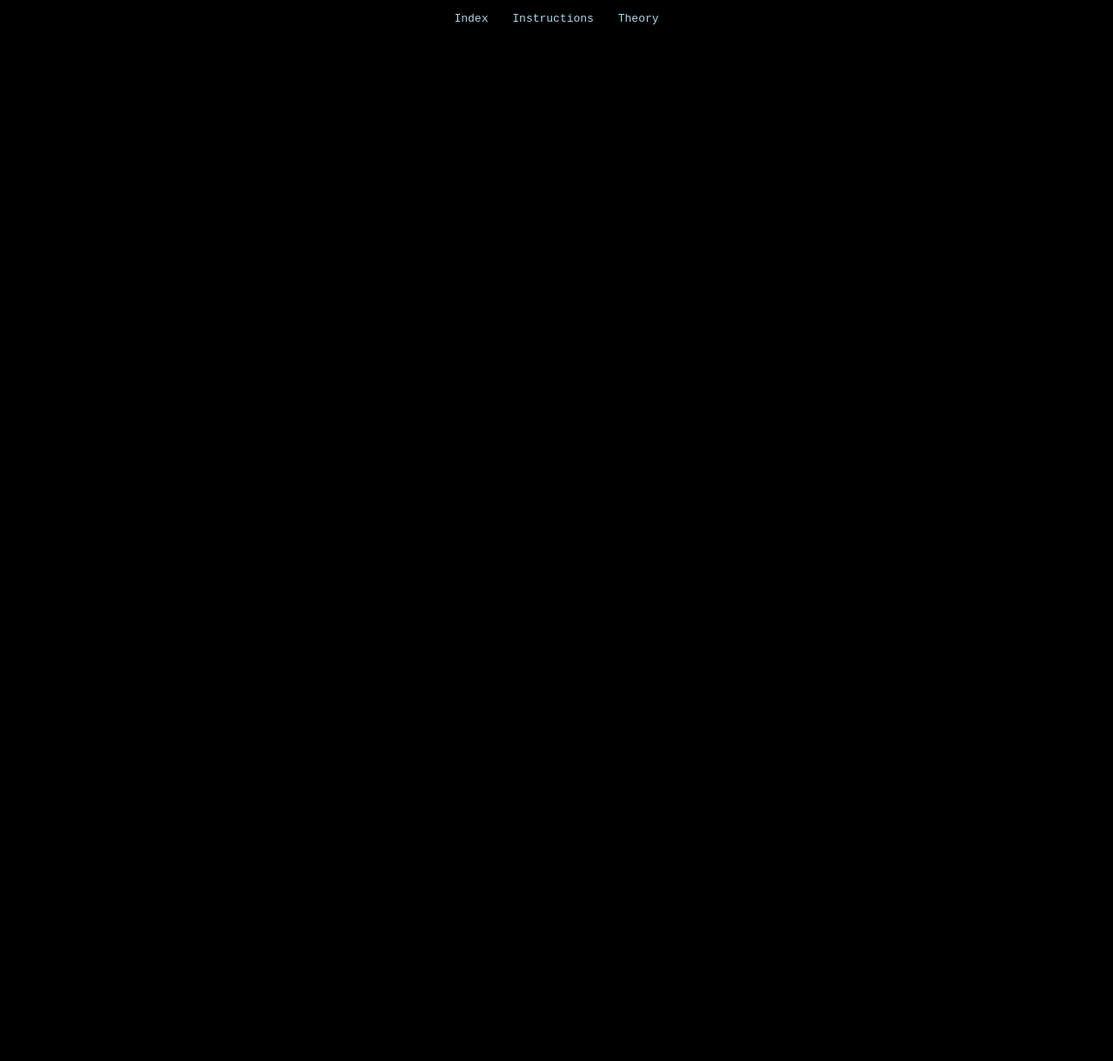
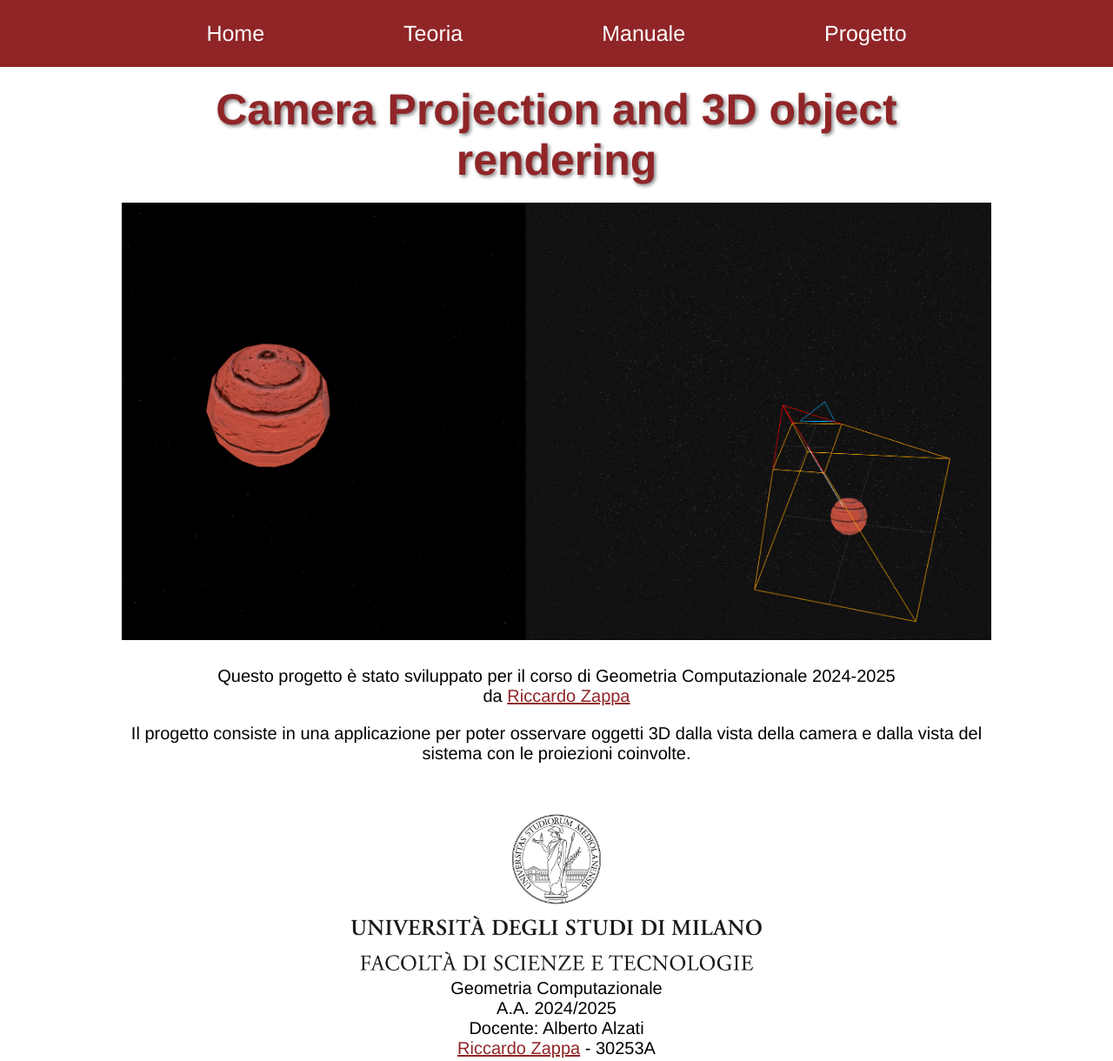
Before and after one commit to RiccardoZappa/ProjectiveGeometry, a plain HTML site: page ProjectiveGeometry/index.html in a window 1280 px wide. Shown: the whole page at 87% size. Before the commit the page ends 800 px from the top, so only its background shows below. Drawn offline with Linux system fonts and the light colour scheme.

Commit message:
adding assets and modifying home page

```diff
--- /dev/null
+++ b/ProjectiveGeometry/css/index.css
@@ -0,0 +1,59 @@
+html{
+    scroll-behavior: smooth;
+    font-family: Helvetica;
+    font-size: 20px;
+  }
+
+  body{
+    background-color: white;
+    margin: 0;
+  }
+
+  #topnav{
+    overflow: hidden;
+    background-color: #902528;
+    padding: 0px 0px;
+  }
+
+  #topnav_span{
+    display:table;
+    margin-left: auto;
+    margin-right: auto;
+  }
+
+  .topnav_el{
+    float: left;
+    font-size: 25px;
+    text-align: center;
+    text-decoration: none;
+    color: white;
+    padding: 24px 80px;
+  }
+
+  .topnav_el:hover{
+    background-color: #771619;
+  }
+
+  #header_div{
+    display: block;
+    position: relative;
+  }
+
+  header{
+    margin-top: 20px;
+    margin-bottom: 20px;
+    text-align: center;
+    font-size: 50px;
+    color: #902528;
+    font-weight: bold;
+    align: center;
+    text-shadow: 2px 2px 4px grey;
+  }
+
+  h2,h3,a{
+    color: #902528;
+  }
+
+  .row-container {display: flex; width: 100%; height: 100%; flex-direction: column; overflow: hidden;}
+  .first-row { }
+  .second-row { flex-grow: 1; border: none; margin: 0; padding: 0; }
--- a/ProjectiveGeometry/index.html
+++ b/ProjectiveGeometry/index.html
@@ -1,16 +1,41 @@
-<!DOCTYPE html>
-<html lang="en">
-	<head>
-		<title>index</title>
-        <link type="text/css" rel="stylesheet" href="css/styles.css">
-    </head>
-    <body>
-        <div id="info">
-            <div id="navigation">
-                <a href="project.html">Index</a>
-                <a href="instructions.html">Instructions</a>
-                <a href="theory.html">Theory</a>
-            </div>
-        </div>
-    </body>
-</html>
+
+<!DOCTYPE HTML PUBLIC "-//W3C//DTD HTML 4.01 Transitional//EN">
+<html><head>
+  <meta charset="utf-8"><title>Home</title>
+
+  <link rel="stylesheet" href="css/index.css"></head><body id="main_body">
+  <div id="topnav">
+    <span id="topnav_span">
+      <a class="topnav_el" href="#">Home</a>
+      <a class="topnav_el" href="theory.html".html">Teoria</a>
+      <a class="topnav_el" href="instructions.html">Manuale</a>
+      <a class="topnav_el" href="project.html">Progetto</a>
+    </span>
+  </div>
+  <div style="margin: auto; width: 1000px; text-align: center;">
+    <header>Camera Projection and 3D object rendering</header>
+	<div style="text-align: center; margin-bottom: 30px;">
+	<img src="assets/ProjectPreview.png" style="margin: auto;" width="1000">
+	</div>
+	<p>
+	Questo progetto è stato sviluppato per il corso di Geometria Computazionale 2024-2025
+	<br>
+	da <a href="mailto:riccardo.zappa2@studenti.unimi.it">Riccardo Zappa</a>
+	</p>
+	<p>
+		Il progetto consiste in una applicazione per poter osservare oggetti 3D
+		dalla vista della camera e dalla vista del sistema con le proiezioni coinvolte.
+	</p>
+	<div style="margin: 50px 0pt 20px; text-align: center;">
+		<div>
+			<img src="assets/tesiSCIENZE_TECNOLOGIE.jpg" width="500">
+		</div>
+		<div style="margin: auto 0pt;">
+			Geometria Computazionale<br>
+			A.A. 2024/2025<br>
+			Docente: Alberto Alzati<br>
+			<a href="mailto:riccardo.zappa2@studenti.unimi.it">Riccardo Zappa</a> - 30253A<br>
+		</div>
+	</div>
+  </div>
+</body></html>
```
Also changed, not shown: ProjectiveGeometry/assets/ProjectPreview.png (added), ProjectiveGeometry/assets/tesiSCIENZE_TECNOLOGIE.jpg (added).
